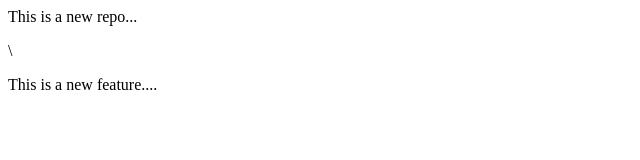
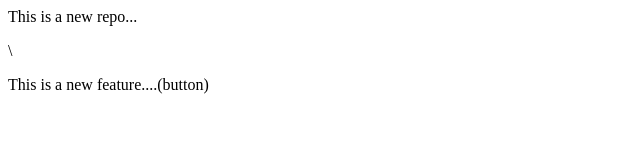
Before and after one commit to pratyushpachal/pratyush_2, a plain HTML site: page index.html in a window 1280 px wide. Shown: the full height of the page, 0-640 px from the left. Drawn offline with Linux system fonts and the light colour scheme.

```diff
--- a/index.html
+++ b/index.html
@@ -1,2 +1,2 @@
 <p>This is a new repo...</p>\
-<p>This is a new feature....</p>
+<p>This is a new feature....(button)</p>
```
